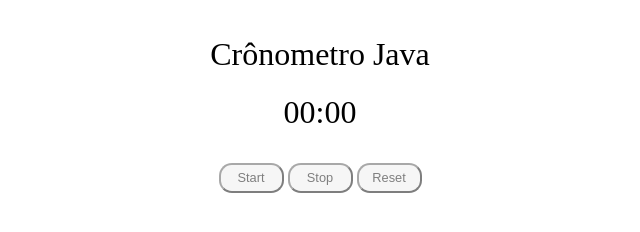
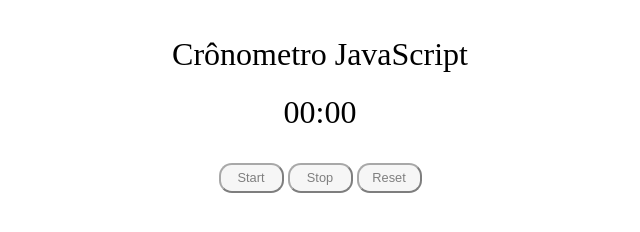
Before and after one commit to Pardal147/Test.Cronometro, a plain HTML site: page index.html in a window 1280 px wide. Shown: the whole page, without its empty margins (320-960 px from the left). Drawn offline with Linux system fonts and the light colour scheme.

Commit message:
modificação de nome

```diff
--- a/index.html
+++ b/index.html
@@ -10,7 +10,7 @@
 <body>
   <div class="calculadora">
     <div>
-      <h1>Crônometro Java</h1>
+      <h1>Crônometro JavaScript</h1>
     </div>
     <div class="numeros">
       <h1><span id="segundos">00</span>:<span id="miliSegundos">00</span></h1>
```
Also changed, not shown: index.js (line endings or trailing spaces).
